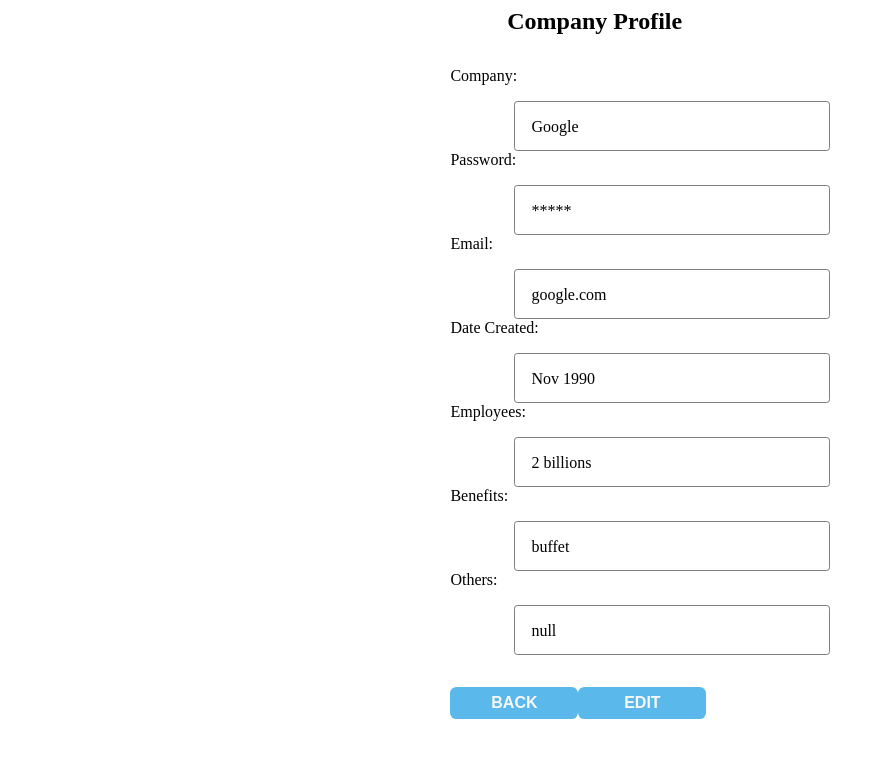
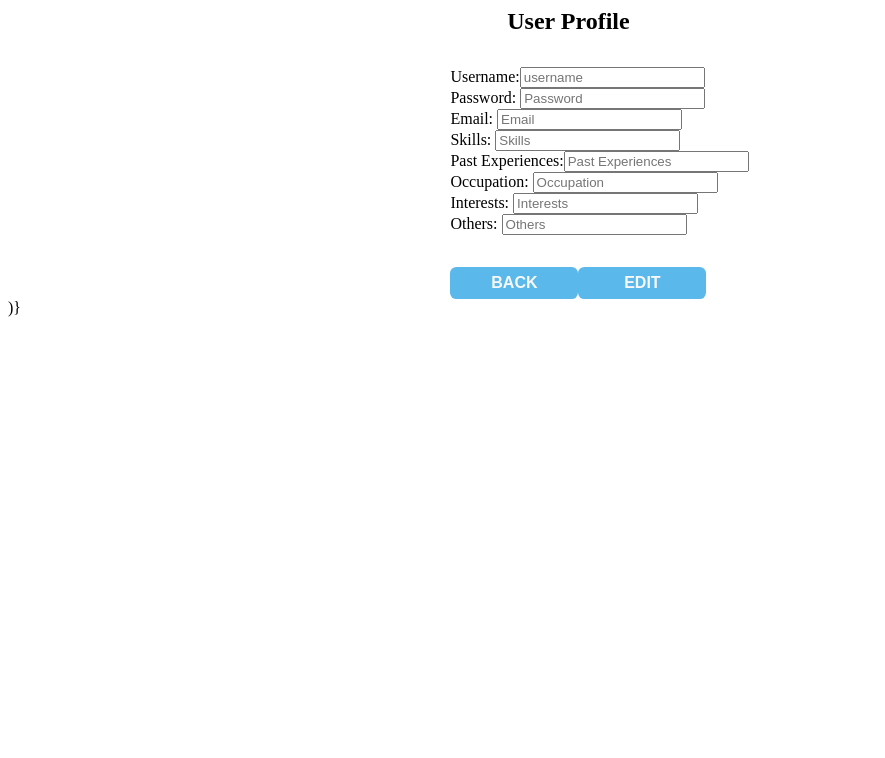
Before and after one commit to Build-Week-Droom-3/droom3-front-end, a React (Create React App) app: page /company_profile in a window 1280 px wide. Shown: the top 758 px of the page, without its empty margins (0-885 px from the left). Built offline with nearby package versions, Linux system fonts and the light colour scheme.

Commit message:
working on user match file

```diff
--- a/src/App.js
+++ b/src/App.js
@@ -27,7 +27,7 @@
 					<LandingPage />
 				</Route>
 				{!loggedIn && (
-					<Route path="/login">
+					<Route exact path="/login">
 						<Login />
 					</Route>
 				)}
--- a/src/components/actions/index.js
+++ b/src/components/actions/index.js
@@ -23,11 +23,11 @@
 		});
 };
 
-export const postAPI = () => (dispatch) => {
+export const postAPI = (payload) => (dispatch) => {
 	dispatch({ type: API_POSTS_START });
 
 	api()
-		.put('/user/:id')
+		.post('/user/:id', payload)
 		.then((res) => {
 			dispatch({ type: API_POSTS_SUCCESS, payload: res.data });
 		})
--- a/src/components/login/Login.js
+++ b/src/components/login/Login.js
@@ -45,7 +45,7 @@
 				localStorage.setItem('token', res.data.payload);
 				resetForm();
 				// console.log('sub', res);
-				props.history.push('/user_profile');
+				props.history.push('/user_matched');
 			})
 			.catch((err) => {
 				return err.response;
--- a/src/components/matchingpage/UserMatch.js
+++ b/src/components/matchingpage/UserMatch.js
@@ -1,13 +1,51 @@
-import React from "react"
+import React, { useState } from 'react';
+import api from '../../utils/api';
 
-function UserMatch(){
-    return(
-        <div>
-            This is user matching page!
-        </div>
-    )
+function UserMatch() {
+	const initialJob = {
+		name: '',
+		company: '',
+		type: '',
+		description: ''
+	};
+
+	const [ jobs, setJobs ] = useState(initialJob);
+
+	const handleChange = (event) => {
+		setJobs({ ...jobs, [event.target.name]: event.target.value });
+	};
+	const handleSubmit = (e, values, { setStatus }) => {
+		e.preventDefault();
+		api()
+			.post('/jobs', values)
+			.then((res) => {
+				setStatus(res.data);
+			})
+			.catch((err) => {
+				console.log(err);
+			});
+		resetForm(e);
+	};
+
+	const resetForm = () => {
+		setJobs(initialJob);
+	};
+
+	return (
+		<form onSubmit={handleSubmit}>
+			<input onChange={handleChange} type="text" name="name" placeholder="Name" value={jobs.name} />
+			<input onChange={handleChange} type="text" name="company" placeholder="Company" value={jobs.company} />
+			<input
+				onChange={handleChange}
+				type="text"
+				name="description"
+				placeholder="description"
+				value={jobs.description}
+			/>
+
+			<button type="submit">Submit</button>
+		</form>
+	);
 }
 
-
-
-export default UserMatch
+export default UserMatch;
--- a/src/components/profiles/CompanyProfile.js
+++ b/src/components/profiles/CompanyProfile.js
@@ -1,35 +1,96 @@
-import React from "react"
-import { companydata } from "../fakedata/data"
-import { Link } from "react-router-dom"
-import "./Profile.scss"
-function CompanyProfile(){
-    return(
-        <div>
+import React, { useState, useEffect } from 'react';
 
-            {companydata.map(ele =>
-            <div className="profile-display">
-                <h2>Company Profile</h2>
-                Company:<div> {ele.company}</div>
-                Password: <div>{ele.password}</div>
-                Email: <div>{ele.email}</div>
-                Date Created: <div>{ele.date_created}</div>
-                Employees: <div>{ele.employees}</div>
-                Benefits: <div>{ele.benefits}</div>
-                Others: <div>{ele.others}</div>
-                <Link to="/">
-                    <button type="Submit">Back</button>
-                </Link>
-                <Link to="/profile_edit">
-                <button type="submit">Edit</button>
-            </Link>
-            </div>)}
+import { Link } from 'react-router-dom';
+import './Profile.scss';
+import api from '../../utils/api';
+function CompanyProfile(props) {
+	const initialJob = {
+		id: '',
+		username: '',
+		name: '',
+		description: ''
+	};
 
-        </div>
-    )
+	const [ jobList, setJobList ] = useState(initialJob);
 
+	const handleSubmit = (e) => {
+		e.preventDefault();
+		api().put(`/users/companies${setJobList}`, jobList).then((res) => {}).catch((err) => {
+			console.log(err);
+		});
+	};
 
+	useEffect(() => {}, []);
+
+	const handleChange = (e) => {
+		setJobList({
+			[e.target.name]: e.target.value
+		});
+	};
+	const handleDelete = (event, id) => {
+		if (window.confirm('Are you sure you want to delete?')) {
+			api()
+				.delete(`/users/${id}`)
+				.then((res) => {
+					props.history.push('/login');
+				})
+				.catch((err) => {
+					console.log(err);
+				});
+		}
+	};
+
+	return (
+		<div>
+			<form onSubmit={handleSubmit} className="profile-display">
+				<h2>User Profile</h2>
+				Username:<input
+					type="text"
+					name="username"
+					placeholder="username"
+					value={props.name}
+					onClick={handleChange}
+				/>
+				<br />
+				Password:{' '}
+				<input type="text" name="password" placeholder="Password" value={props.name} onClick={handleChange} />
+				<br />
+				Email: <input type="text" name="email" placeholder="Email" value={props.name} onClick={handleChange} />
+				<br />
+				Skills:{' '}
+				<input type="text" name="skills" placeholder="Skills" value={props.name} onClick={handleChange} />
+				<br />
+				Past Experiences:<input
+					type="text"
+					name="experiences"
+					placeholder="Past Experiences"
+					value={props.name}
+					onClick={handleChange}
+				/>
+				<br />
+				Occupation:{' '}
+				<input
+					type="text"
+					name="occupation"
+					placeholder="Occupation"
+					value={props.name}
+					onClick={handleChange}
+				/>
+				<br />
+				Interests:{' '}
+				<input type="text" name="interests" placeholder="Interests" value={props.name} onClick={handleChange} />
+				<br />
+				Others:{' '}
+				<input type="text" name="others" placeholder="Others" value={props.name} onClick={handleChange} />
+				<br />
+				<Link to="/">
+					<button type="Submit">Back</button>
+				</Link>
+				<button type="submit">Edit</button>
+			</form>
+			)}
+		</div>
+	);
 }
 
-
-
-export default CompanyProfile
+export default CompanyProfile;
--- a/src/components/profiles/UserProfile.js
+++ b/src/components/profiles/UserProfile.js
@@ -42,26 +42,57 @@
 			{userdata.map(() => (
 				<form onSubmit={handleSubmit} className="profile-display">
 					<h2>User Profile</h2>
-					Username:<input type="text" name="username" placeholder="username" onClick={handleChange} />
+					Username:<input
+						type="text"
+						name="username"
+						placeholder="username"
+						value={props.name}
+						onClick={handleChange}
+					/>
 					<br />
-					Password: <input type="text" name="password" placeholder="Password" onClick={handleChange} />
+					Password:
+					<input
+						type="text"
+						name="password"
+						placeholder="Password"
+						value={props.name}
+						onClick={handleChange}
+					/>
 					<br />
-					Email: <input type="text" name="email" placeholder="Email" onClick={handleChange} />
+					Email:
+					<input type="text" name="email" placeholder="Email" value={props.name} onClick={handleChange} />
 					<br />
-					Skills: <input type="text" name="skills" placeholder="Skills" onClick={handleChange} />
+					Skills:
+					<input type="text" name="skills" placeholder="Skills" value={props.name} onClick={handleChange} />
 					<br />
 					Past Experiences:<input
 						type="text"
 						name="experiences"
 						placeholder="Past Experiences"
+						value={props.name}
 						onClick={handleChange}
 					/>
 					<br />
-					Occupation: <input type="text" name="occupation" placeholder="Occupation" onClick={handleChange} />
+					Occupation:
+					<input
+						type="text"
+						name="occupation"
+						placeholder="Occupation"
+						value={props.name}
+						onClick={handleChange}
+					/>
 					<br />
-					Interests: <input type="text" name="interests" placeholder="Interests" onClick={handleChange} />
+					Interests:
+					<input
+						type="text"
+						name="interests"
+						placeholder="Interests"
+						value={props.name}
+						onClick={handleChange}
+					/>
 					<br />
-					Others: <input type="text" name="others" placeholder="Others" onClick={handleChange} />
+					Others:
+					<input type="text" name="others" placeholder="Others" value={props.name} onClick={handleChange} />
 					<br />
 					<Link to="/">
 						<button type="Submit">Back</button>
@@ -76,7 +107,9 @@
 function mapStateToProps(state) {
 	console.log('state', state);
 	return {
-		fetch: state.fetchAPI
+		fetch: state.fetch.fetch,
+		title: state.fetch.title,
+		isLoading: state.fetch.isLoading
 	};
 }
 
--- a/src/components/registeration/CompanyRegister.js
+++ b/src/components/registeration/CompanyRegister.js
@@ -1,18 +1,23 @@
-import React, { useState, useEffect } from "react"
-import axios from "axios"
+import React, { useState, useEffect } from 'react';
+import axios from 'axios';
+import { getToken } from '../../utils/api';
 
-import { Form, Field, withFormik } from "formik"
-import { Link } from "react-router-dom"
-import * as Yup from "yup"
+import { Form, Field, withFormik } from 'formik';
+import { Link } from 'react-router-dom';
+import * as Yup from 'yup';
 
-import "./Register.scss"
+import './Register.scss';
 
-function CompanyRegister({ errors, status }) {
-    const [user, setUser] = useState([]);
+function CompanyRegister({ errors, status, props }) {
+	const [ user, setUser ] = useState([]);
+	const loggedIn = getToken();
 
-    useEffect(() => {
-        status && setUser(user => [...user, status]);
-    }, [status]);
+	useEffect(
+		() => {
+			status && setUser((user) => [ ...user, status ]);
+		},
+		[ status ]
+	);
 
 	return (
 		<div className="user-register-container">
@@ -26,66 +31,54 @@
 				<label class="label-terms">
 					<Field className="field-user-submit-terms" type="checkbox" name="terms" />
 					<div className="terms">Terms and Conditions</div>
-                    <div className="already-registered">Already registered? <Link className="sign-in" to="/login">Sign in</Link></div>
-
+					<div className="already-registered">
+						Already registered?{' '}
+						<Link className="sign-in" to="/login">
+							Sign in
+						</Link>
+					</div>
 				</label>
-                <button className="user-register-btn" type="submit">Register</button>
+				<button className="user-register-btn" type="submit">
+					Register
+				</button>
 				{errors.username && <p>{errors.username}</p>}
 				{errors.password && <p>{errors.password}</p>}
 				{errors.email && <p>{errors.email}</p>}
 				{errors.terms && <p>{errors.terms}</p>}
-
 			</Form>
-
-            {user.map(ele => (
-                <div>
-                    <div>{ele.username}</div>
-                    <div>{ele.password}</div>
-                    <div>{ele.email}</div>
-
+			<Link className="back" to="/">{`${'<<'} Back`}</Link>
 		</div>
-            ))}
-            <Link className="back" to="/">{`${"<<"} Back`}</Link>
-
-        </div>
-    )
+	);
 }
 
 const FormikCompanyRegister = withFormik({
 	mapPropsToValues() {
 		return {
-            username: "",
-            password: "",
-            email: "",
+			username: '',
+			password: '',
+			email: '',
 			terms: false
-        }
+		};
 	},
 	validationSchema: Yup.object().shape({
-        username: Yup.string()
-            .min(6)
-            .required("Please enter username."),
-        password: Yup.string()
-            .min(6)
-            .required("Please enter password"),
-        email: Yup.string()
-            .required("Please enter email"),
-        terms: Yup.bool()
-            .oneOf([true], 'Please accept terms and conditions')
+		username: Yup.string().min(6).required('Please enter username.'),
+		password: Yup.string().min(6).required('Please enter password'),
+		email: Yup.string().required('Please enter email'),
+		terms: Yup.bool().oneOf([ true ], 'Please accept terms and conditions')
 	}),
 
-    handleSubmit(values, { setStatus, resetForm }) {
-        console.log(values)
+	handleSubmit(values, { setStatus, resetForm, props }) {
+		console.log(values);
 		axios
-            .post("https://reqres.in/api/users", values)
-            .then(res => {
-                console.log("Success", res)
+			.post('https://reqres.in/api/users', values)
+			.then((res) => {
+				console.log('Success', res);
 				setStatus(res.data);
-                resetForm()
+				props.history.push('/company_profile');
+				resetForm();
 			})
-            .catch(err => console.log(err))
+			.catch((err) => console.log(err));
 	}
-})(CompanyRegister)
+})(CompanyRegister);
 
-
-
-export default FormikCompanyRegister
+export default FormikCompanyRegister;
```
Lines whose indentation alone changed are shown as unchanged.
